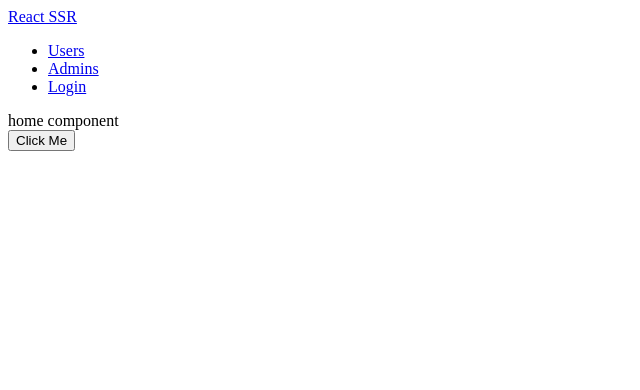
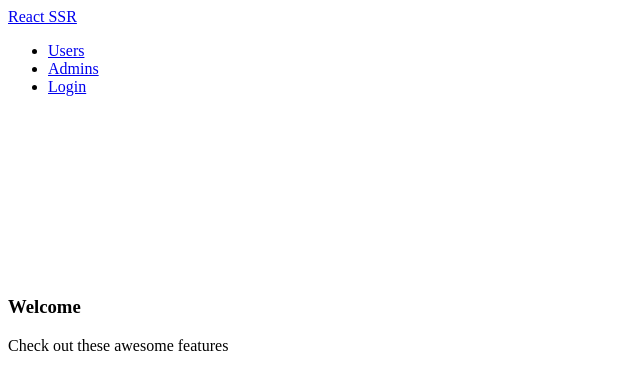
Before and after one commit to HuangStanley050/fuzzy-meme, a React app: page / in a window 1280 px wide. Shown: the top 390 px of the page, without its empty margins (0-640 px from the left). Built offline with nearby package versions, Linux system fonts and the light colour scheme; the HTML template or start-up script is replaced by a standard one.

Commit message:
set up landing page

```diff
--- a/src/client/pages/HomePage.js
+++ b/src/client/pages/HomePage.js
@@ -2,9 +2,9 @@
 
 const Home = () => {
   return (
-    <div>
-      <div>home component</div>
-      <button onClick={() => console.log("hi there")}>Click Me</button>
+    <div className="center-align" style={{ marginTop: "200px" }}>
+      <h3>Welcome</h3>
+      <p>Check out these awesome features</p>
     </div>
   );
 };
```
Also changed, not shown: public/bundle.js, 1 other file (tests, documents, lock files or other folders).
